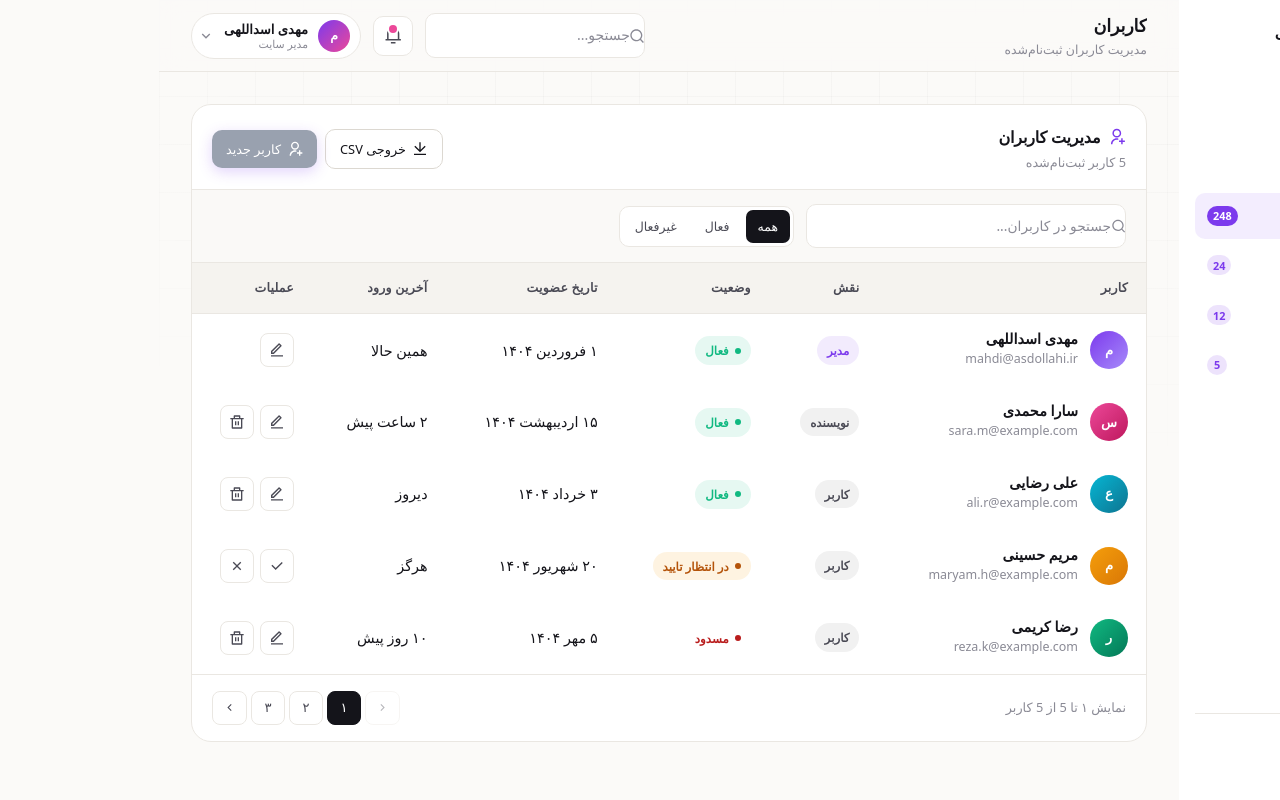
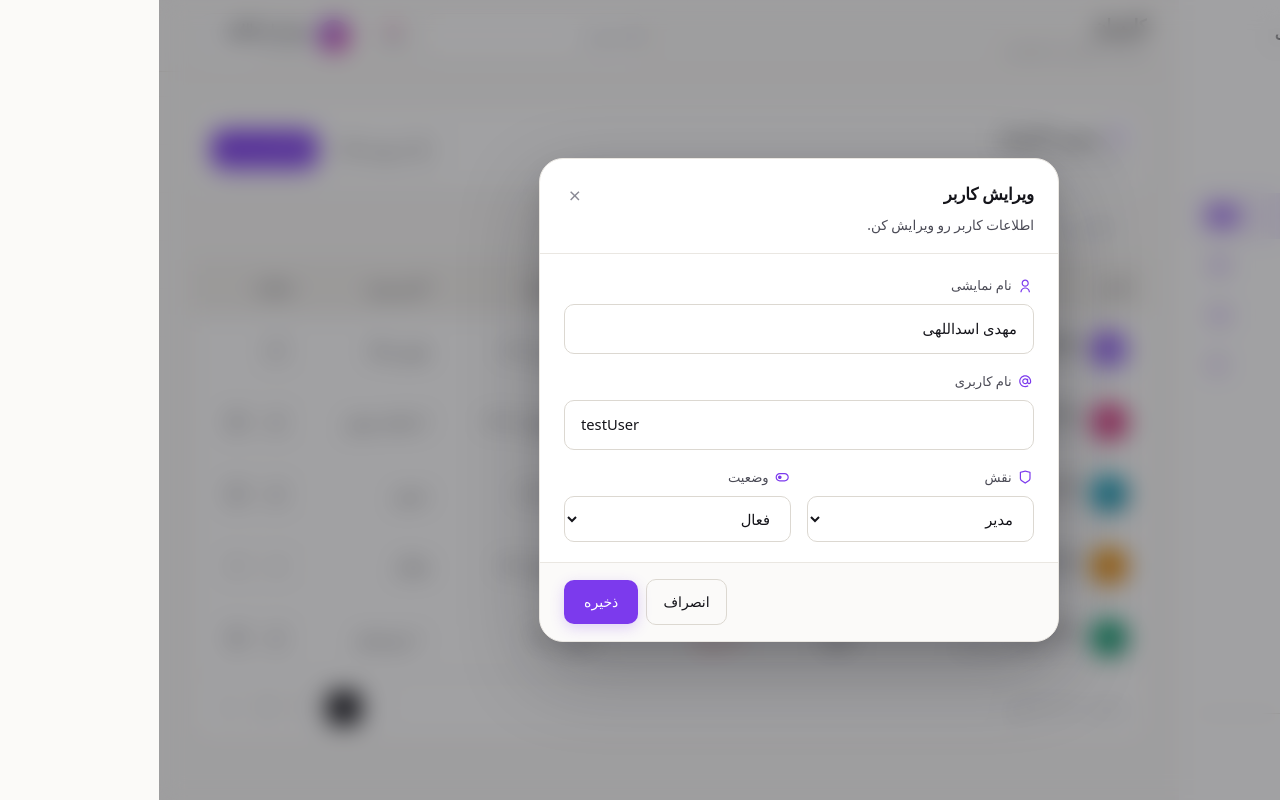
Before and after one commit to mahdiAsadollahi/personal-nextjs-website, a Next.js app: page /admin/users in a window 1280 px wide. Both pictures are taken after a click on the button 118 px from the left and 350 px from the top of the page. Built offline with nearby package versions, Linux system fonts and the light colour scheme; a small style sheet from the web is missing.

Commit message:
add edit user modal

```diff
--- a/src/app/admin/users/page.js
+++ b/src/app/admin/users/page.js
@@ -3,6 +3,7 @@ import AdminUsersTable from "@/components/AdminUsersTable/AdminUsersTable";
 const users = [
   {
     id: 1,
+    username: "testUser",
     initial: "م",
     color: "violet",
     name: "مهدی اسداللهی",
@@ -14,6 +15,7 @@ const users = [
   },
   {
     id: 2,
+    username: "testUser",
     initial: "س",
     color: "pink",
     name: "سارا محمدی",
@@ -25,6 +27,7 @@ const users = [
   },
   {
     id: 3,
+    username: "testUser",
     initial: "ع",
     color: "cyan",
     name: "علی رضایی",
@@ -36,6 +39,7 @@ const users = [
   },
   {
     id: 4,
+    username: "testUser",
     initial: "م",
     color: "amber",
     name: "مریم حسینی",
@@ -47,6 +51,7 @@ const users = [
   },
   {
     id: 5,
+    username: "testUser",
     initial: "ر",
     color: "emerald",
     name: "رضا کریمی",
--- a/src/components/AdminUserRow/AdminUserRow.jsx
+++ b/src/components/AdminUserRow/AdminUserRow.jsx
@@ -37,7 +37,7 @@ const roleLabel = {
   user: "کاربر",
 };
 
-export default function AdminUserRow({ user }) {
+export default function AdminUserRow({ user, onEdit, onDelete }) {
   return (
     <tr className="transition-colors hover:bg-violet/2.5">
       <td className="px-4.5 py-4 align-middle">
@@ -90,6 +90,7 @@ export default function AdminUserRow({ user }) {
               <button
                 type="button"
                 title="تایید"
+                onClick={() => onEdit?.(user)}
                 className="inline-grid h-8.5 w-8.5 place-items-center rounded-lg border border-border bg-surface text-base text-ink-2 transition-colors hover:border-emerald hover:bg-emerald/6 hover:text-emerald"
               >
                 <RiCheckLine />
@@ -97,6 +98,7 @@ export default function AdminUserRow({ user }) {
               <button
                 type="button"
                 title="رد"
+                onClick={() => onDelete?.(user)}
                 className="inline-grid h-8.5 w-8.5 place-items-center rounded-lg border border-border bg-surface text-base text-ink-2 transition-colors hover:border-rose hover:bg-rose/6 hover:text-rose"
               >
                 <RiCloseLine />
@@ -107,6 +109,7 @@ export default function AdminUserRow({ user }) {
               <button
                 type="button"
                 title="ویرایش"
+                onClick={() => onEdit?.(user)}
                 className="inline-grid h-8.5 w-8.5 place-items-center rounded-lg border border-border bg-surface text-base text-ink-2 transition-colors hover:border-border-strong hover:bg-surface-2 hover:text-ink"
               >
                 <RiEditLine />
@@ -115,6 +118,7 @@ export default function AdminUserRow({ user }) {
                 <button
                   type="button"
                   title="حذف"
+                  onClick={() => onDelete?.(user)}
                   className="inline-grid h-8.5 w-8.5 place-items-center rounded-lg border border-border bg-surface text-base text-ink-2 transition-colors hover:border-rose hover:bg-rose/6 hover:text-rose"
                 >
                   <RiDeleteBinLine />
--- a/src/components/AdminUsersTable/AdminUsersTable.jsx
+++ b/src/components/AdminUsersTable/AdminUsersTable.jsx
@@ -2,6 +2,8 @@
 
 import { useState } from "react";
 import AdminUserRow from "@/components/AdminUserRow/AdminUserRow";
+import EditUserModal from "@/components/EditUserModal/EditUserModal";
+import ConfirmModal from "@/components/ConfirmModal/ConfirmModal";
 import {
   RiSearchLine,
   RiDownloadLine,
@@ -16,9 +18,12 @@ const filters = [
   { id: "blocked", label: "غیرفعال" },
 ];
 
-export default function AdminUsersTable({ users }) {
+export default function AdminUsersTable({ users: initialUsers }) {
+  const [users, setUsers] = useState(initialUsers);
   const [query, setQuery] = useState("");
   const [filter, setFilter] = useState("all");
+  const [editing, setEditing] = useState(null);
+  const [confirm, setConfirm] = useState(null);
 
   const filtered = users.filter((u) => {
     const matchesQuery =
@@ -29,7 +34,28 @@ export default function AdminUsersTable({ users }) {
     return matchesQuery && matchesFilter;
   });
 
+  const handleEdit = (user) => setEditing(user);
+
+  const handleSave = (updated) => {
+    setUsers((list) =>
+      list.map((u) =>
+        u.id === updated.id
+          ? {
+              ...u,
+              name: updated.nickname,
+              username: updated.username,
+              role: updated.role,
+              status: updated.status,
+            }
+          : u
+      )
+    );
+  };
+
+  const handleDelete = (user) => setConfirm(user);
+
   return (
+    <>
       <div className="overflow-hidden rounded-[20px] border border-border bg-surface">
         <div className="flex flex-wrap items-center justify-between gap-4 border-b border-border px-5 pb-4 pt-5">
           <div>
@@ -44,15 +70,14 @@ export default function AdminUsersTable({ users }) {
           <div className="flex flex-wrap items-center gap-2">
             <button
               type="button"
-            className="inline-flex items-center justify-center gap-1.5 rounded-[10px] border border-border-strong bg-transparent px-3.5 py-2 text-[0.8rem] font-medium text-ink transition-all hover:bg-surface-2 hover:no-underline"
+              className="inline-flex items-center justify-center gap-1.5 rounded-[10px] border border-border-strong bg-transparent px-3.5 py-2 text-[0.8rem] font-medium text-ink transition-all hover:bg-surface-2"
             >
               <RiDownloadLine className="text-base" />
               خروجی CSV
             </button>
             <button
-            disabled="true"
               type="button"
-            className="inline-flex items-center justify-center gap-1.5 rounded-[10px] bg-violet px-3.5 py-2 text-[0.8rem] font-medium text-white shadow-[0_4px_14px_rgba(124,58,237,0.22)] transition-all hover:-translate-y-px hover:bg-[#6d28d9] hover:shadow-[0_8px_20px_rgba(124,58,237,0.28)] disabled:bg-gray-400"
+              className="inline-flex items-center justify-center gap-1.5 rounded-[10px] bg-violet px-3.5 py-2 text-[0.8rem] font-medium text-white shadow-[0_4px_14px_rgba(124,58,237,0.22)] transition-all hover:-translate-y-px hover:bg-[#6d28d9] hover:shadow-[0_8px_20px_rgba(124,58,237,0.28)]"
             >
               <RiUserAddLine className="text-base" />
               کاربر جدید
@@ -62,7 +87,7 @@ export default function AdminUsersTable({ users }) {
 
         <div className="flex flex-wrap items-center gap-3 border-b border-border bg-surface-2/50 px-5 py-3.5">
           <div className="relative min-w-50 max-w-80 flex-1">
-          <RiSearchLine className="pointer-events-none absolute inset-e-3 top-1/2 -translate-y-1/2 text-[0.95rem] text-ink-3" />
+            <RiSearchLine className="pointer-events-none absolute inset-3 top-1/2 -translate-y-1/2 text-[0.95rem] text-ink-3" />
             <input
               type="search"
               value={query}
@@ -130,7 +155,14 @@ export default function AdminUsersTable({ users }) {
                   </td>
                 </tr>
               ) : (
-              filtered.map((user) => <AdminUserRow key={user.id} user={user} />)
+                filtered.map((user) => (
+                  <AdminUserRow
+                    key={user.id}
+                    user={user}
+                    onEdit={handleEdit}
+                    onDelete={handleDelete}
+                  />
+                ))
               )}
             </tbody>
           </table>
@@ -175,5 +207,25 @@ export default function AdminUsersTable({ users }) {
           </div>
         </div>
       </div>
+
+      <EditUserModal
+        open={!!editing}
+        onClose={() => setEditing(null)}
+        user={editing}
+        onSave={handleSave}
+      />
+
+      <ConfirmModal
+        open={!!confirm}
+        onClose={() => setConfirm(null)}
+        onConfirm={() => {
+          setUsers((list) => list.filter((u) => u.id !== confirm?.id));
+        }}
+        title="حذف کاربر"
+        message={`مطمئنی می‌خوای «${confirm?.name}» رو حذف کنی؟ این عمل قابل بازگشت نیست.`}
+        confirmLabel="حذف"
+        danger
+      />
+    </>
   );
 }
--- /dev/null
+++ b/src/components/EditUserModal/EditUserModal.jsx
@@ -0,0 +1,152 @@
+"use client";
+
+import { useEffect, useState } from "react";
+import Modal from "@/components/Modal/Modal";
+import {
+  RiUserLine,
+  RiAtLine,
+  RiShieldLine,
+  RiToggleLine,
+} from "react-icons/ri";
+
+const roles = [
+  { value: "admin", label: "مدیر" },
+  { value: "writer", label: "نویسنده" },
+  { value: "user", label: "کاربر" },
+];
+
+const statuses = [
+  { value: "active", label: "فعال" },
+  { value: "pending", label: "در انتظار تایید" },
+  { value: "blocked", label: "مسدود" },
+];
+
+export default function EditUserModal({ open, onClose, user, onSave }) {
+  const [form, setForm] = useState({
+    nickname: "",
+    username: "",
+    role: "user",
+    status: "active",
+  });
+
+  useEffect(() => {
+    if (user) {
+      setForm({
+        nickname: user.name || "",
+        username: user.username || "",
+        role: user.role || "user",
+        status: user.status || "active",
+      });
+    }
+  }, [user]);
+
+  const handleChange = (field) => (e) =>
+    setForm((f) => ({ ...f, [field]: e.target.value }));
+
+  const handleSubmit = (e) => {
+    e.preventDefault();
+    onSave?.({ ...user, ...form });
+    onClose?.();
+  };
+
+  return (
+    <Modal
+      open={open}
+      onClose={onClose}
+      title="ویرایش کاربر"
+      subtitle="اطلاعات کاربر رو ویرایش کن."
+      size="md"
+      footer={
+        <>
+          <button
+            type="button"
+            onClick={onClose}
+            className="inline-flex items-center justify-center rounded-[10px] border border-border-strong bg-transparent px-4 py-2.5 text-[0.88rem] font-medium text-ink transition-colors hover:bg-surface-2"
+          >
+            انصراف
+          </button>
+          <button
+            type="submit"
+            form="edit-user-form"
+            className="inline-flex items-center justify-center rounded-[10px] bg-violet px-5 py-2.5 text-[0.88rem] font-medium text-white shadow-[0_4px_14px_rgba(124,58,237,0.22)] transition-all hover:-translate-y-px hover:bg-[#6d28d9] hover:shadow-[0_8px_20px_rgba(124,58,237,0.28)]"
+          >
+            ذخیره
+          </button>
+        </>
+      }
+    >
+      <form
+        id="edit-user-form"
+        onSubmit={handleSubmit}
+        className="flex flex-col gap-4"
+      >
+        <div className="flex flex-col gap-1.75">
+          <label className="flex items-center gap-1.5 ps-0.5 text-[0.82rem] font-medium text-ink-2">
+            <RiUserLine className="text-[0.9rem] text-violet" />
+            نام نمایشی
+          </label>
+          <input
+            type="text"
+            value={form.nickname}
+            onChange={handleChange("nickname")}
+            required
+            className="w-full rounded-[10px] border border-border-strong bg-surface px-4 py-2.75 text-[0.92rem] text-ink transition-[border-color,box-shadow] placeholder:text-ink-3 focus:border-violet focus:shadow-[0_0_0_4px_rgba(124,58,237,0.10)] focus:outline-none"
+          />
+        </div>
+
+        <div className="flex flex-col gap-1.75">
+          <label className="flex items-center gap-1.5 ps-0.5 text-[0.82rem] font-medium text-ink-2">
+            <RiAtLine className="text-[0.9rem] text-violet" />
+            نام کاربری
+          </label>
+          <input
+            type="text"
+            value={form.username}
+            onChange={handleChange("username")}
+            required
+            dir="ltr"
+            className="w-full rounded-[10px] border border-border-strong bg-surface px-4 py-2.75 text-left font-[inherit] text-[0.92rem] text-ink transition-[border-color,box-shadow] placeholder:text-ink-3 focus:border-violet focus:shadow-[0_0_0_4px_rgba(124,58,237,0.10)] focus:outline-none"
+          />
+        </div>
+
+        <div className="grid grid-cols-1 gap-4 min-[480px]:grid-cols-2">
+          <div className="flex flex-col gap-1.75">
+            <label className="flex items-center gap-1.5 ps-0.5 text-[0.82rem] font-medium text-ink-2">
+              <RiShieldLine className="text-[0.9rem] text-violet" />
+              نقش
+            </label>
+            <select
+              value={form.role}
+              onChange={handleChange("role")}
+              className="w-full cursor-pointer rounded-[10px] border border-border-strong bg-surface px-4 py-2.75 font-[inherit] text-[0.92rem] text-ink transition-[border-color,box-shadow] focus:border-violet focus:shadow-[0_0_0_4px_rgba(124,58,237,0.10)] focus:outline-none"
+            >
+              {roles.map((r) => (
+                <option key={r.value} value={r.value}>
+                  {r.label}
+                </option>
+              ))}
+            </select>
+          </div>
+
+          <div className="flex flex-col gap-1.75">
+            <label className="flex items-center gap-1.5 ps-0.5 text-[0.82rem] font-medium text-ink-2">
+              <RiToggleLine className="text-[0.9rem] text-violet" />
+              وضعیت
+            </label>
+            <select
+              value={form.status}
+              onChange={handleChange("status")}
+              className="w-full cursor-pointer rounded-[10px] border border-border-strong bg-surface px-4 py-2.75 font-[inherit] text-[0.92rem] text-ink transition-[border-color,box-shadow] focus:border-violet focus:shadow-[0_0_0_4px_rgba(124,58,237,0.10)] focus:outline-none"
+            >
+              {statuses.map((s) => (
+                <option key={s.value} value={s.value}>
+                  {s.label}
+                </option>
+              ))}
+            </select>
+          </div>
+        </div>
+      </form>
+    </Modal>
+  );
+}
```
Lines whose indentation alone changed are shown as unchanged.
